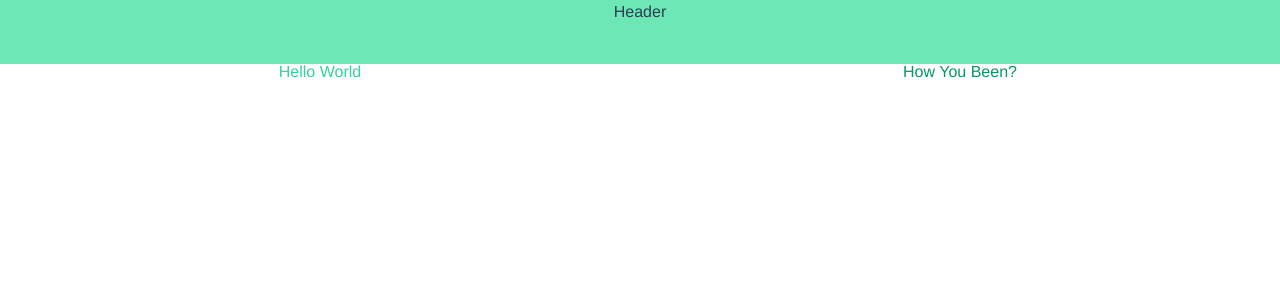
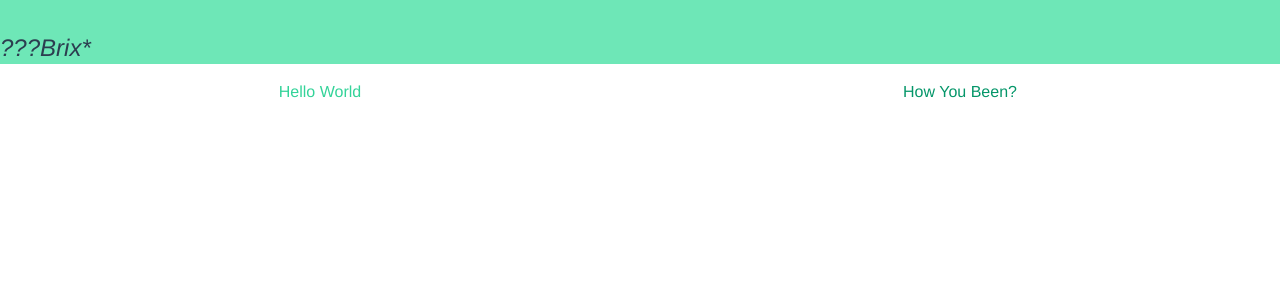
Before and after one commit to E-Shelton98/brix, a Vue app: page / in a window 1280 px wide. Shown: the top 300 px of the page. Built offline with nearby package versions, Linux system fonts and the light colour scheme.

Commit message:
Header Skeleton Complete

```diff
--- a/src/components/TheHeader.vue
+++ b/src/components/TheHeader.vue
@@ -1,6 +1,6 @@
 <template>
     <div class="bg-green-300 h-16 absolute top-0 w-full">
-        <section>Header</section>
+        <section class="text-left absolute bottom-0 text-2xl italic">???Brix*</section>
     </div>
 </template>
 
--- a/src/components/TheHome.vue
+++ b/src/components/TheHome.vue
@@ -1,8 +1,12 @@
 <template>
     <TheHeader />
-    <div class="grid grid-cols-2">
-        <div class="col-start-1"><section class="text-green-400">Hello World</section></div>
-        <div class="text-green-600 col-start-2">How You Been?</div>
+    <div class="grid grid-cols-2 pt-5">
+        <div class="col-start-1">
+            <section class="text-green-400">Hello World</section>
+        </div>
+        <div class="text-green-600 col-start-2">
+            <section class="text-green-600">How You Been?</section>
+        </div>
     </div>
 </template>
 
```
